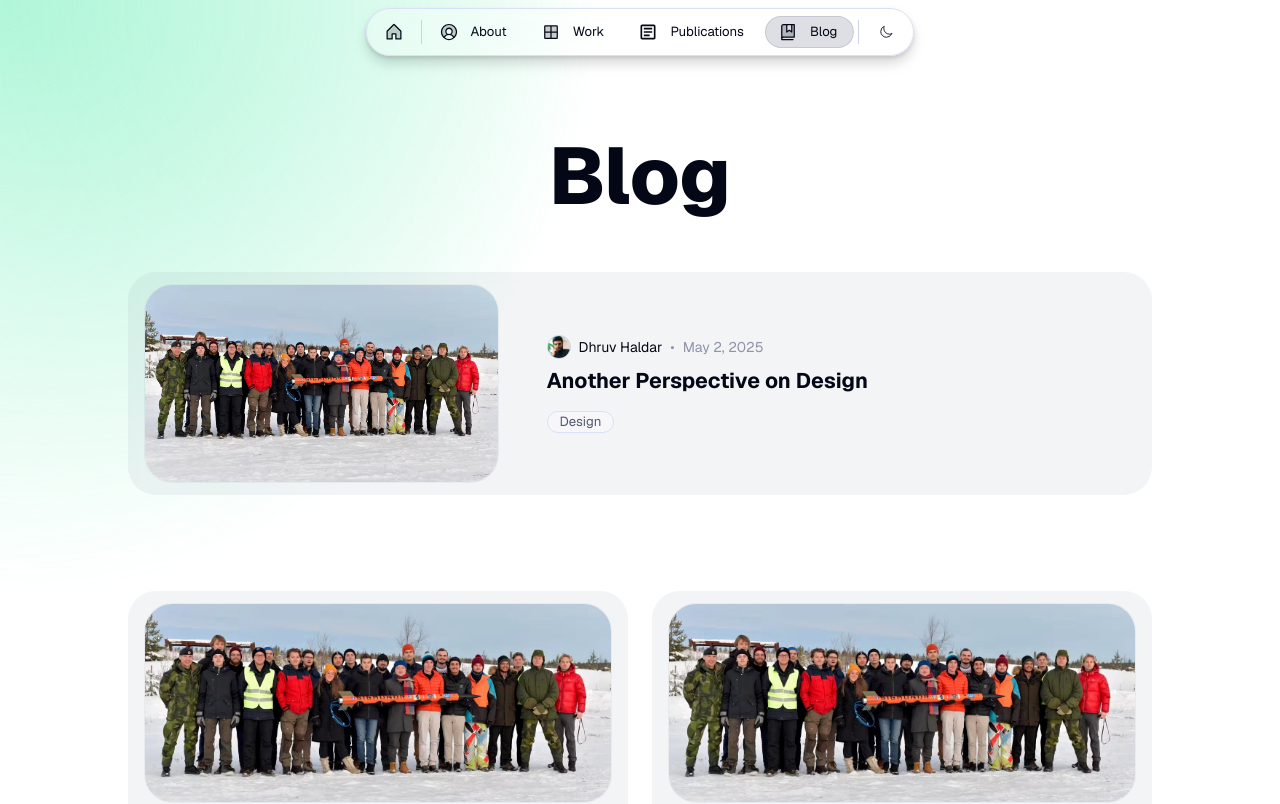
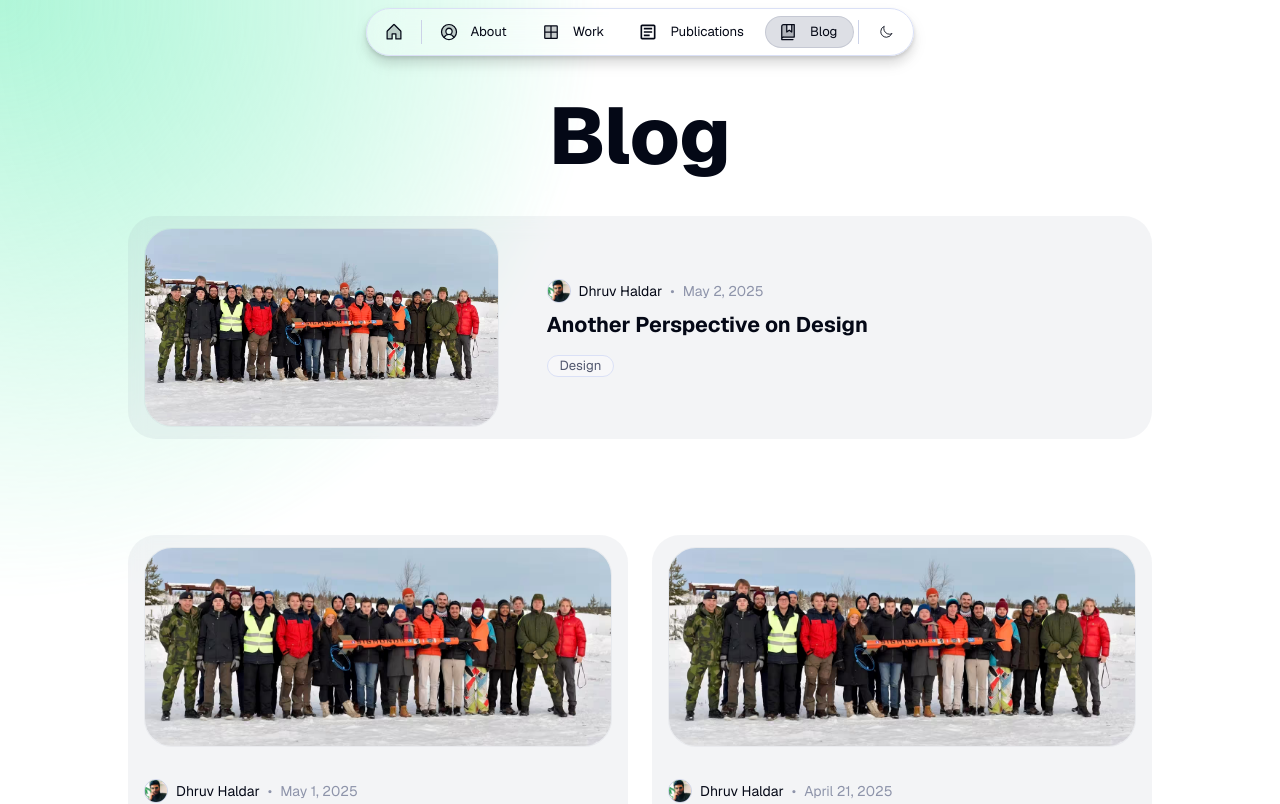
Before and after one commit to dhruvhaldar/portfolio, a Next.js app: page /blog in a window 1280 px wide. Shown: the top 804 px of the page. Built offline with nearby package versions, Linux system fonts and the light colour scheme.

Commit message:
style: Apply consistent responsive header title margins via a new CSS class across work, blog, and publications pages.

```diff
--- /dev/null
+++ b/src/app/blog/page.module.css
@@ -0,0 +1,11 @@
+.headerTitle {
+    margin-top: var(--static-space-l);
+    margin-bottom: var(--static-space-s);
+}
+
+@media (min-width: 1024px) {
+    .headerTitle {
+        margin-top: calc(var(--static-space-xl) * -1);
+        margin-bottom: calc(var(--static-space-m) * -1);
+    }
+}
--- a/src/app/blog/page.tsx
+++ b/src/app/blog/page.tsx
@@ -7,6 +7,7 @@ import { blog } from "@/app/resources";
 import { Posts } from "@/components/blog/Posts";
 import { Newsletter } from "@/components/blog/Newsletter";
 import { baseURL, person } from "@/app/resources";
+import styles from './page.module.css';
 
 export async function generateMetadata() {
   const title = blog.title;
@@ -43,7 +44,7 @@ export default function Blog() {
     <Column fillWidth paddingY="l" paddingX="l" gap="l" horizontal="center">
       <Column maxWidth="m" fillWidth gap="l">
         <Column fillWidth gap="m" align="center">
-          <Heading variant="display-strong-xl" marginTop="l" marginBottom="s" wrap="balance">
+          <Heading className={styles.headerTitle} variant="display-strong-xl" wrap="balance">
             {blog.title}
           </Heading>
         </Column>
--- a/src/app/publications/page.module.css
+++ b/src/app/publications/page.module.css
@@ -5,3 +5,15 @@
 .hover:hover {
   background: var(--neutral-alpha-medium) !important;
 }
+
+.headerTitle {
+  margin-top: var(--static-space-l);
+  margin-bottom: var(--static-space-s);
+}
+
+@media (min-width: 1024px) {
+  .headerTitle {
+    margin-top: calc(var(--static-space-xl) * -1);
+    margin-bottom: calc(var(--static-space-m) * -1);
+  }
+}
--- a/src/app/publications/page.tsx
+++ b/src/app/publications/page.tsx
@@ -38,7 +38,7 @@ export default function Publication() {
     <Column fillWidth paddingY="l" paddingX="l" gap="l" horizontal="center">
       <Column maxWidth="s" fillWidth gap="l">
         <Column fillWidth gap="m" align="center">
-          <Heading marginTop="l" marginBottom="s" variant="display-strong-xl">
+          <Heading className={styles.headerTitle} variant="display-strong-xl">
             {publications.title}
           </Heading>
           <Flex marginBottom="m" marginTop="xs" gap="16" wrap horizontal="center">
--- a/src/app/work/page.module.css
+++ b/src/app/work/page.module.css
@@ -9,3 +9,15 @@
 .mediumWeight {
   font-weight: 500;
 }
+
+.headerTitle {
+  margin-top: var(--static-space-l);
+  margin-bottom: var(--static-space-s);
+}
+
+@media (min-width: 1024px) {
+  .headerTitle {
+    margin-top: calc(var(--static-space-xl) * -1);
+    margin-bottom: calc(var(--static-space-m) * -1);
+  }
+}
--- a/src/app/work/page.tsx
+++ b/src/app/work/page.tsx
@@ -44,7 +44,7 @@ export default function Work() {
     <Column fillWidth paddingY="l" paddingX="l" gap="l" horizontal="center">
       <Column maxWidth="m" fillWidth gap="l">
         <Column fillWidth gap="l" align="center">
-          <Heading marginTop="l" marginBottom="s" variant="display-strong-xl">
+          <Heading className={styles.headerTitle} variant="display-strong-xl">
             {work.title}
           </Heading>
         </Column>
```
